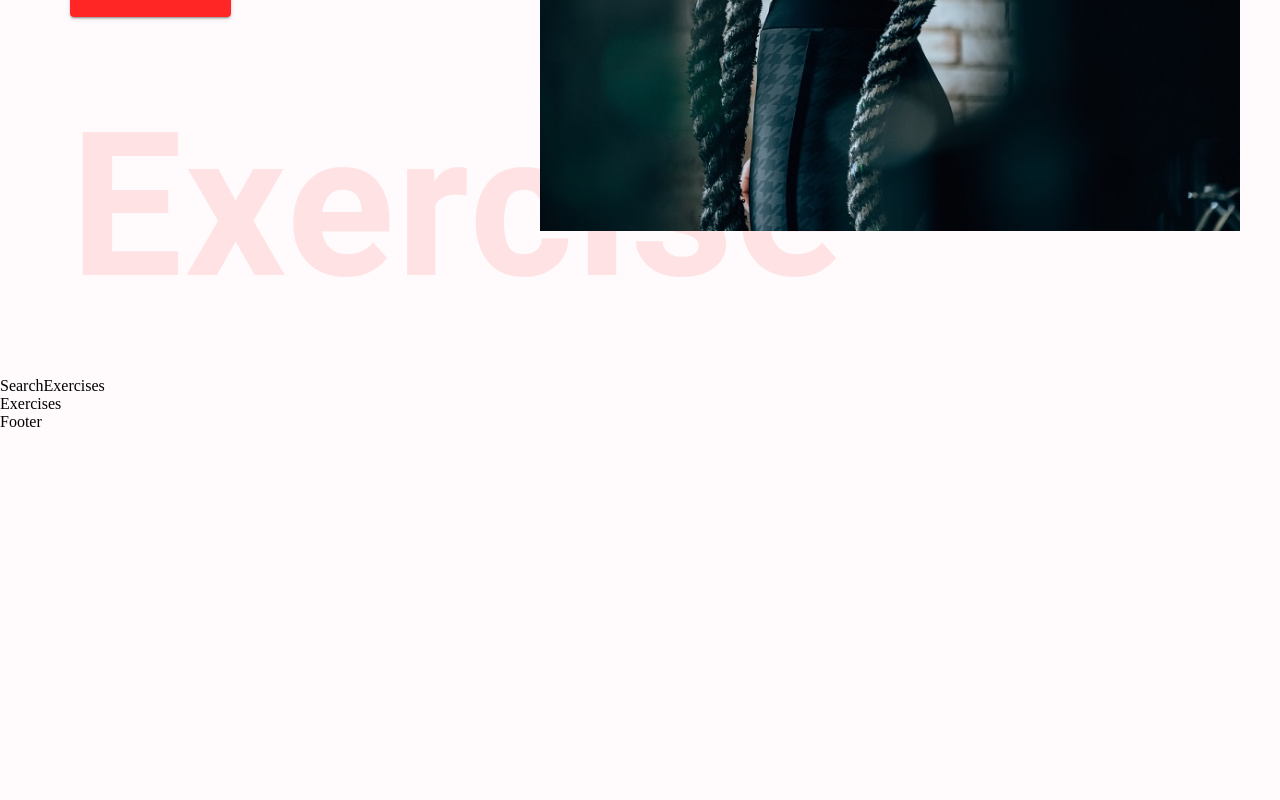
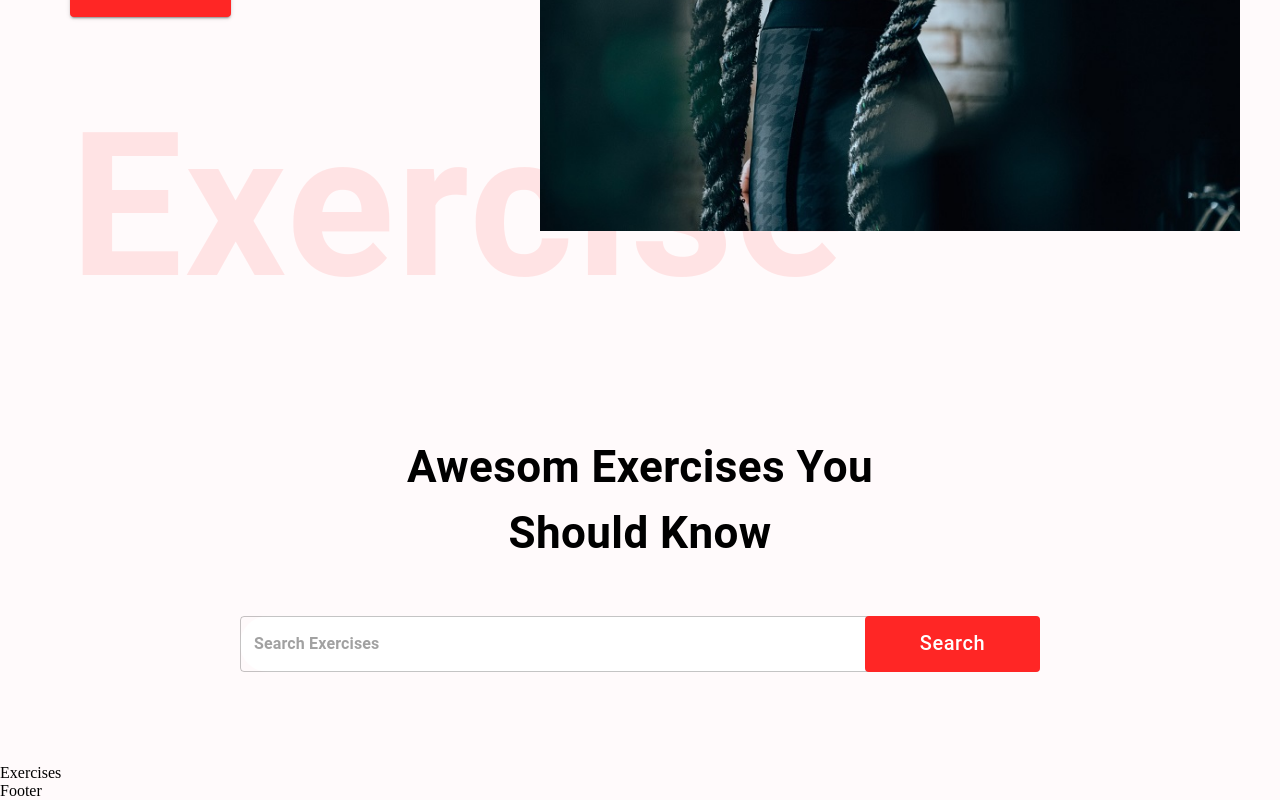
Before and after one commit to siavashsajady/gym-app, a React (Create React App) app: page / in a window 1280 px wide. Shown: the part 635-1435 px from the top of the page. Before the commit the page ends 1066 px from the top, so only its background shows below. Built offline with nearby package versions, Linux system fonts and the light colour scheme.

Commit message:
Implement SearchExercises component

```diff
--- a/src/App.css
+++ b/src/App.css
@@ -17,3 +17,14 @@
   height: 900px;
   margin-top: -330px;
 }
+
+.search-btn:hover {
+  color: #ff2625 !important;
+  border: 1px solid #ff2625 !important;
+}
+
+@media screen and (max-width: 1200px) {
+  .hero-banner-img {
+    display: none;
+  }
+}
--- a/src/components/SearchExercises.js
+++ b/src/components/SearchExercises.js
@@ -1,7 +1,51 @@
 import React from 'react';
+import { Box, Stack, Typography, Button, TextField } from '@mui/material';
 
 const SearchExercises = () => {
-  return <div>SearchExercises</div>;
+  return (
+    <Stack alignItems='center' mt='37px' justifyContent='center' p='20px'>
+      <Typography
+        fontWeight={700}
+        sx={{ fontSize: { lg: '44px', xs: '30px' } }}
+        mb='50px'
+        textAlign='center'
+      >
+        Awesom Exercises You
+        <br />
+        Should Know
+      </Typography>
+      <Box position='relative' mb='72px'>
+        <TextField
+          sx={{
+            input: { fontWeight: '700', border: 'none', borderRadius: '4px' },
+            width: { lg: '800px', xs: '350px' },
+            backgroundColor: '#fff',
+            borderRadius: '40px',
+          }}
+          height='76px'
+          value=''
+          onChange={(e) => {}}
+          placeholder='Search Exercises'
+          type='text'
+        />
+        <Button
+          className='search-btn'
+          sx={{
+            bgcolor: '#ff2625',
+            color: '#fff',
+            textTransform: 'none',
+            width: { lg: '175px', xs: '80px' },
+            fontSize: { lg: '20px', xs: '14px' },
+            height: '56px',
+            position: 'absolute',
+            right: '0',
+          }}
+        >
+          Search
+        </Button>
+      </Box>
+    </Stack>
+  );
 };
 
 export default SearchExercises;
```
